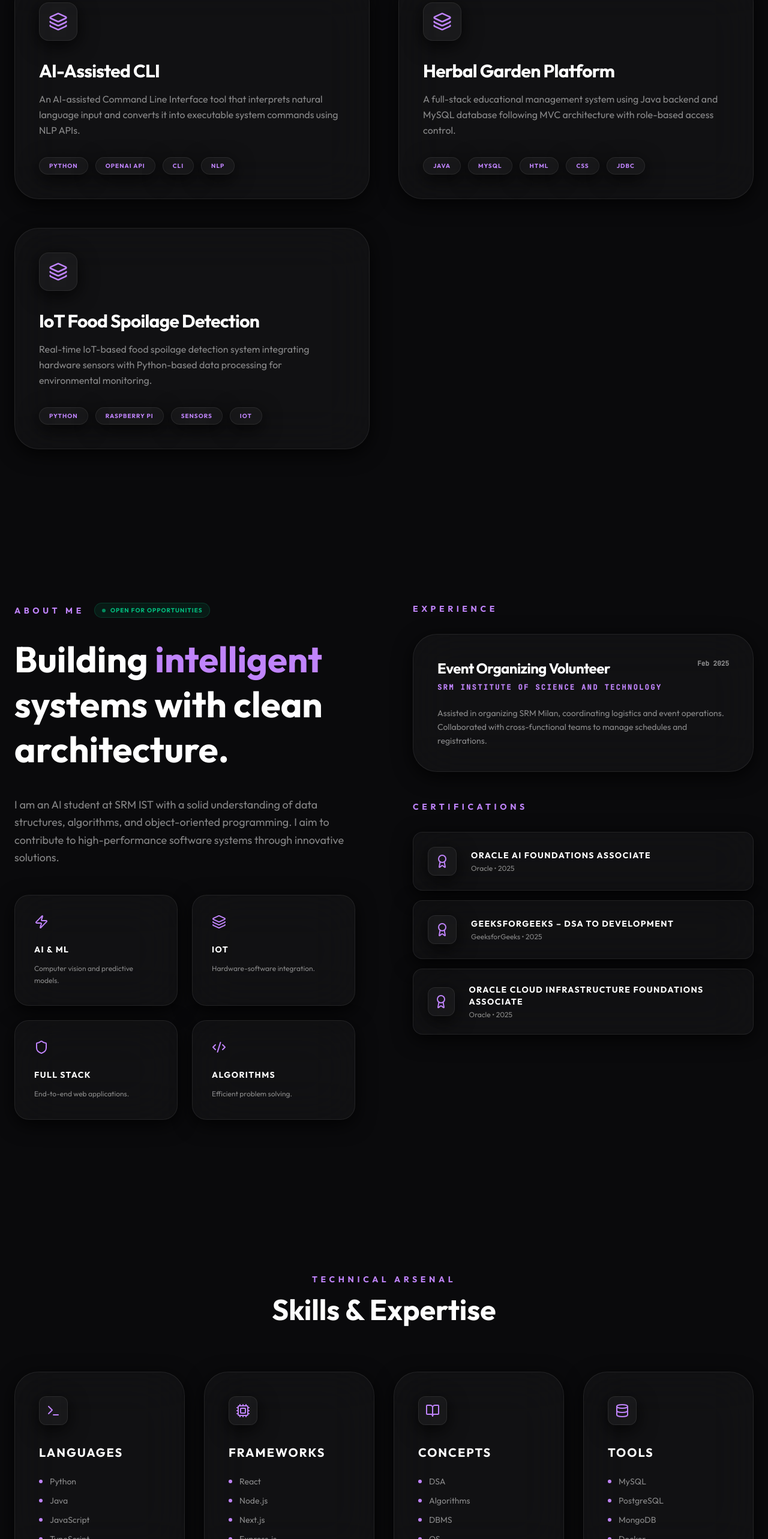
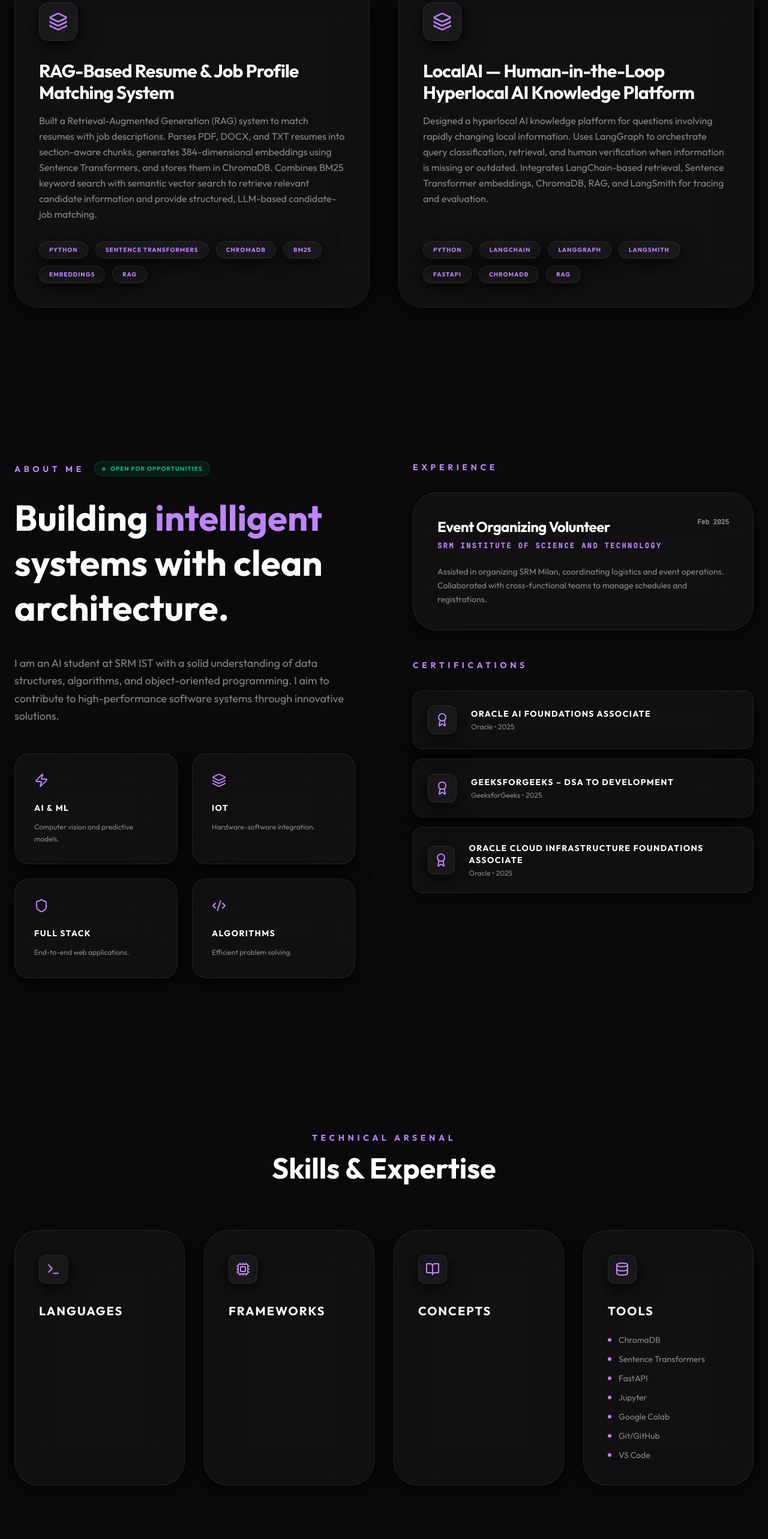
Before and after one commit to kandukurimanjushareddy/Manjusha1, a React (Vite) app: page / in a window 1280 px wide. Shown: the part 1181-3747 px from the top of the page at 60% size. Built offline with nearby package versions, Linux system fonts and the light colour scheme.

Commit message:
Update constants.ts

```diff
--- a/src/constants.ts
+++ b/src/constants.ts
@@ -1,50 +1,80 @@
+
 import { Project, Skill, Experience } from './types';
 
 export const PROJECTS: Project[] = [
   {
-    id: 'ai-cli',
-    title: 'AI-Assisted CLI',
-    description: 'An AI-assisted Command Line Interface tool that interprets natural language input and converts it into executable system commands using NLP APIs.',
-    tags: ['Python', 'OpenAI API', 'CLI', 'NLP'],
+    id: 'rag-resume-matching',
+    title: 'RAG-Based Resume & Job Profile Matching System',
+    description:
+      'Built a Retrieval-Augmented Generation (RAG) system to match resumes with job descriptions. Parses PDF, DOCX, and TXT resumes into section-aware chunks, generates 384-dimensional embeddings using Sentence Transformers, and stores them in ChromaDB. Combines BM25 keyword search with semantic vector search to retrieve relevant candidate information and provide structured, LLM-based candidate-job matching.',
+    tags: [
+      'Python',
+      'Sentence Transformers',
+      'ChromaDB',
+      'BM25',
+      'Embeddings',
+      'RAG',
+    ],
     image: '',
   },
   {
-    id: 'herbal-garden',
-    title: 'Herbal Garden Platform',
-    description: 'A full-stack educational management system using Java backend and MySQL database following MVC architecture with role-based access control.',
-    tags: ['Java', 'MySQL', 'HTML', 'CSS', 'JDBC'],
-    image: '',
-  },
-  {
-    id: 'food-spoilage',
-    title: 'IoT Food Spoilage Detection',
-    description: 'Real-time IoT-based food spoilage detection system integrating hardware sensors with Python-based data processing for environmental monitoring.',
-    tags: ['Python', 'Raspberry Pi', 'Sensors', 'IoT'],
+    id: 'localai',
+    title: 'LocalAI — Human-in-the-Loop Hyperlocal AI Knowledge Platform',
+    description:
+      'Designed a hyperlocal AI knowledge platform for questions involving rapidly changing local information. Uses LangGraph to orchestrate query classification, retrieval, and human verification when information is missing or outdated. Integrates LangChain-based retrieval, Sentence Transformer embeddings, ChromaDB, RAG, and LangSmith for tracing and evaluation.',
+    tags: [
+      'Python',
+      'LangChain',
+      'LangGraph',
+      'LangSmith',
+      'FastAPI',
+      'ChromaDB',
+      'RAG',
+    ],
     image: '',
   },
 ];
 
 export const SKILLS: Skill[] = [
-  { name: 'Python', category: 'Frontend' },
-  { name: 'Java', category: 'Frontend' },
-  { name: 'JavaScript', category: 'Frontend' },
-  { name: 'TypeScript', category: 'Frontend' },
-  { name: 'Rust', category: 'Frontend' },
-  { name: 'React', category: 'Backend' },
-  { name: 'Node.js', category: 'Backend' },
-  { name: 'Next.js', category: 'Backend' },
-  { name: 'Express.js', category: 'Backend' },
-  { name: 'FastAPI', category: 'Backend' },
-  { name: 'TensorFlow', category: 'Backend' },
-  { name: 'MySQL', category: 'Tools' },
-  { name: 'PostgreSQL', category: 'Tools' },
-  { name: 'MongoDB', category: 'Tools' },
-  { name: 'Docker', category: 'Tools' },
+  // Programming Languages
+  { name: 'Python', category: 'Programming' },
+  { name: 'SQL', category: 'Programming' },
+  { name: 'C++', category: 'Programming' },
+  { name: 'Java', category: 'Programming' },
+
+  // Data Science and Machine Learning
+  { name: 'Pandas', category: 'Data Science' },
+  { name: 'NumPy', category: 'Data Science' },
+  { name: 'Matplotlib', category: 'Data Science' },
+  { name: 'Scikit-learn', category: 'Data Science' },
+  { name: 'Data Cleaning', category: 'Data Science' },
+  { name: 'Feature Engineering', category: 'Data Science' },
+  { name: 'Regression', category: 'Data Science' },
+  { name: 'Classification', category: 'Data Science' },
+  { name: 'Decision Trees', category: 'Data Science' },
+  { name: 'Model Training & Validation', category: 'Data Science' },
+
+  // Generative AI and Retrieval
+  { name: 'NLP', category: 'Generative AI' },
+  { name: 'LLMs', category: 'Generative AI' },
+  { name: 'Prompt Engineering', category: 'Generative AI' },
+  { name: 'Embeddings', category: 'Generative AI' },
+  { name: 'Semantic Search', category: 'Generative AI' },
+  { name: 'BM25', category: 'Generative AI' },
+  { name: 'RAG', category: 'Generative AI' },
+  { name: 'Vector Databases', category: 'Generative AI' },
+  { name: 'LangChain', category: 'Generative AI' },
+  { name: 'LangGraph', category: 'Generative AI' },
+  { name: 'LangSmith', category: 'Generative AI' },
+
+  // Tools and Frameworks
+  { name: 'ChromaDB', category: 'Tools' },
+  { name: 'Sentence Transformers', category: 'Tools' },
+  { name: 'FastAPI', category: 'Tools' },
+  { name: 'Jupyter', category: 'Tools' },
+  { name: 'Google Colab', category: 'Tools' },
   { name: 'Git/GitHub', category: 'Tools' },
-  { name: 'DSA', category: 'Design' },
-  { name: 'Algorithms', category: 'Design' },
-  { name: 'DBMS', category: 'Design' },
-  { name: 'OS', category: 'Design' },
+  { name: 'VS Code', category: 'Tools' },
 ];
 
 export const EXPERIENCES: Experience[] = [
@@ -52,7 +82,8 @@ export const EXPERIENCES: Experience[] = [
     company: 'SRM Institute of Science and Technology',
     role: 'Event Organizing Volunteer',
     period: 'Feb 2025',
-    description: 'Assisted in organizing SRM Milan, coordinating logistics and event operations. Collaborated with cross-functional teams to manage schedules and registrations.',
+    description:
+      'Assisted in organizing SRM Milan, coordinating logistics and event operations. Collaborated with cross-functional teams to manage schedules and registrations.',
   },
 ];
 
@@ -78,5 +109,5 @@ export const SOCIAL_LINKS = {
   github: 'https://github.com/kandukurimanjushareddy',
   linkedin: 'https://www.linkedin.com/in/manjusha-manju-897198295/',
   email: 'km9960@srmist.edu.in',
-  calendly: 'https://calendly.com/kandukurimanjusha/30min'
+  calendly: 'https://calendly.com/kandukurimanjusha/30min',
 };
```
